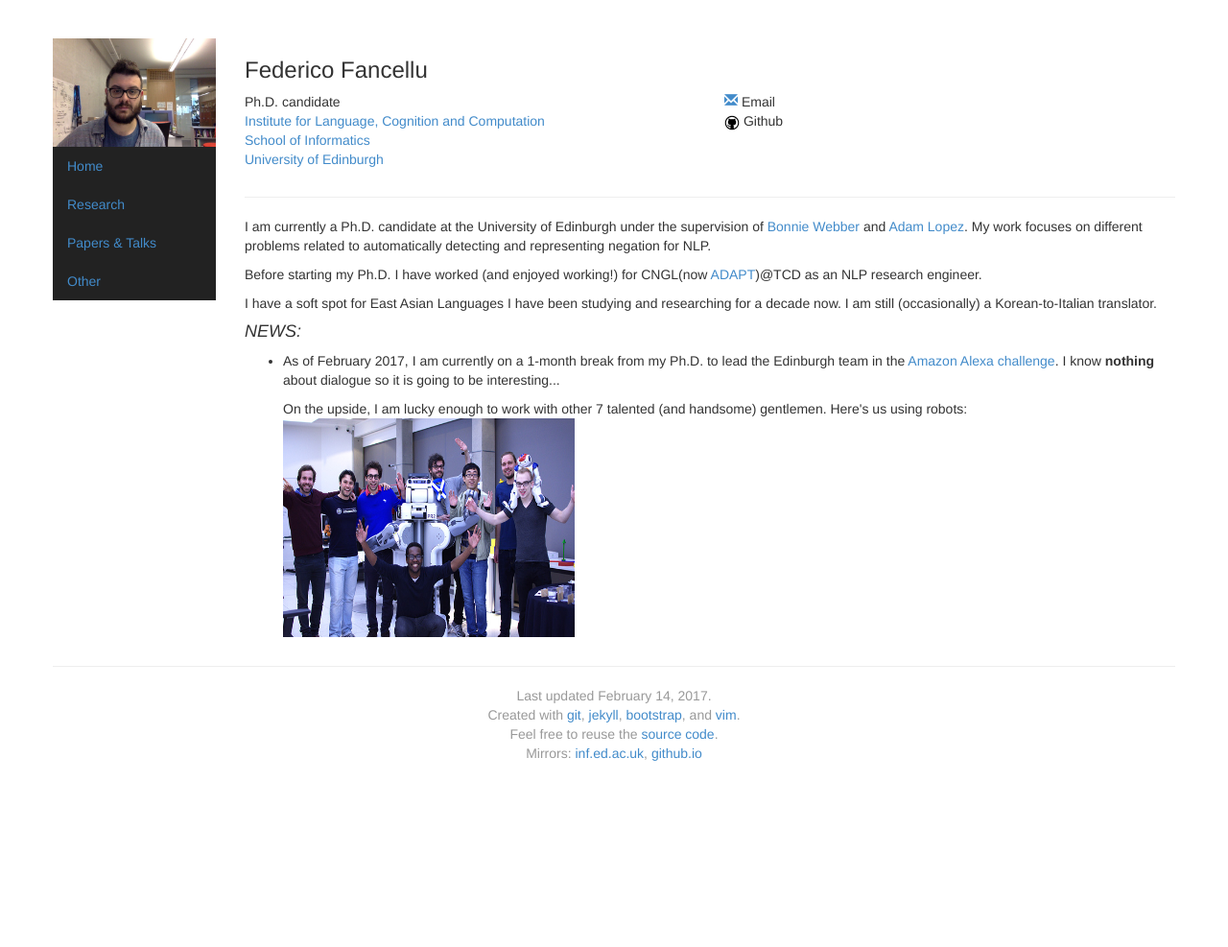
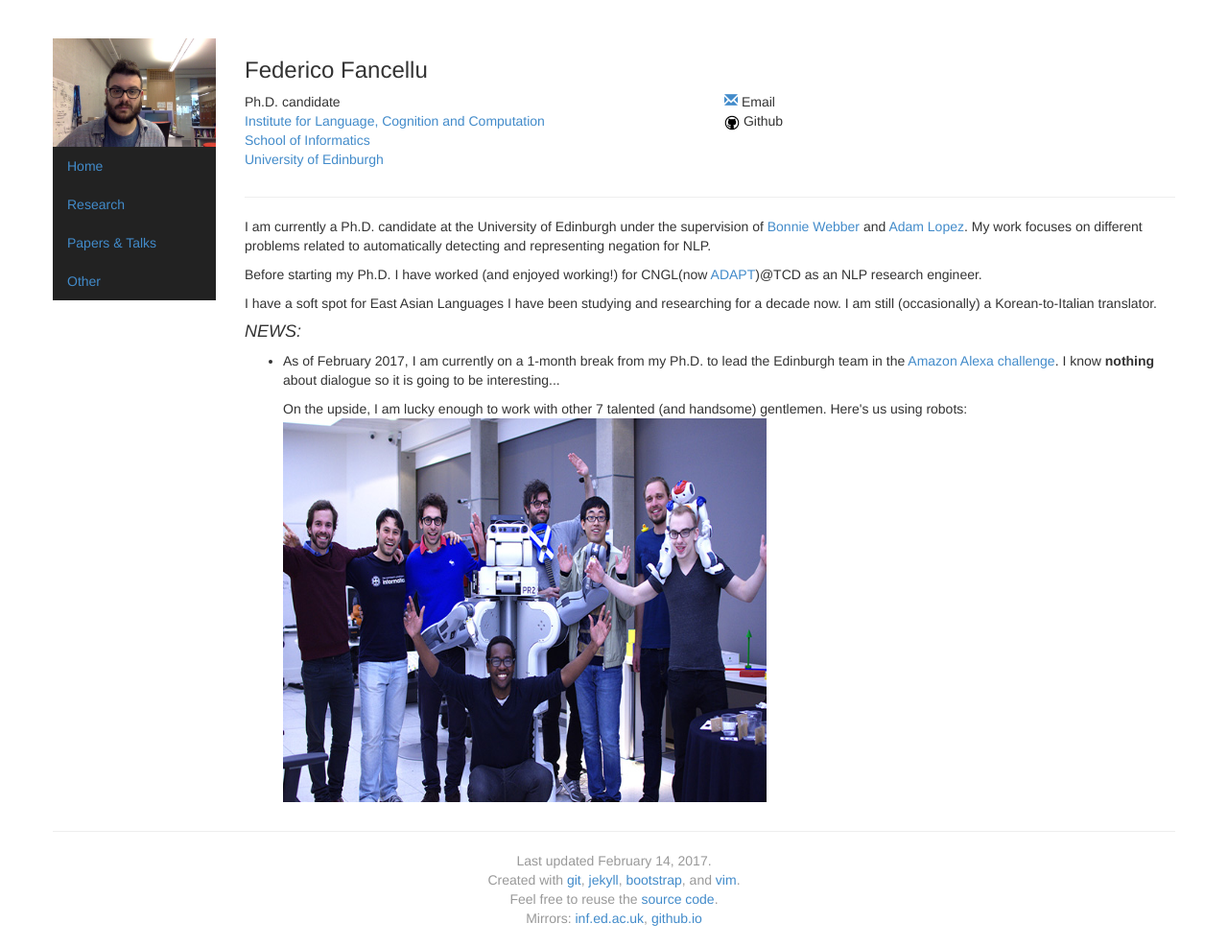
Before and after one commit to ffancellu/ffancellu.github.io, a Jekyll site: the page built from index.html, in a window 1280 px wide. Shown: the whole page at 96% size. Built offline with Jekyll 4.4.1, drawn with Linux system fonts in a browser that asks for light colours; before the commit the page ends 900 px from its top, so only the background shows below that.

```diff
--- a/index.html
+++ b/index.html
@@ -45,7 +45,7 @@
       <a href="https://developer.amazon.com/alexaprize">Amazon Alexa challenge</a>. I know <b>nothing</b> about dialogue
     so it is going to be interesting...</p> On the upside, I am lucky enough to work with other 7 talented (and
     handsome) gentlemen. Here's us using robots:
-    <p><img src="img/edina_team.jpeg" alt="Edina team" style="width:304px;height:228px;"></p>
+    <p><img src="img/edina_team.jpeg" style="width:504px;height:400px;"></p>
     </li>
   </ul>
 </div>
```
